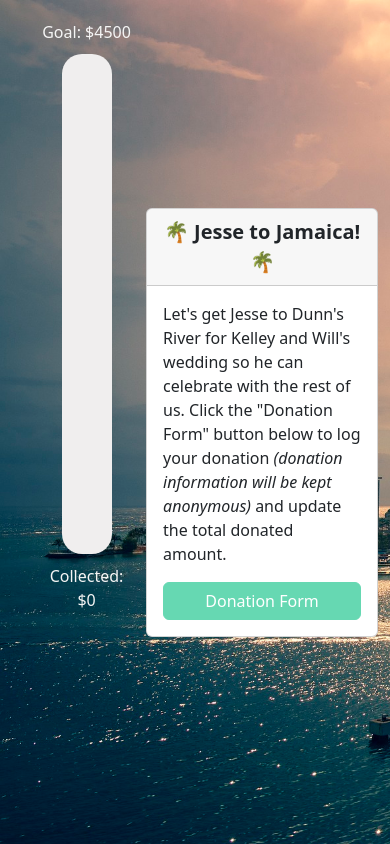
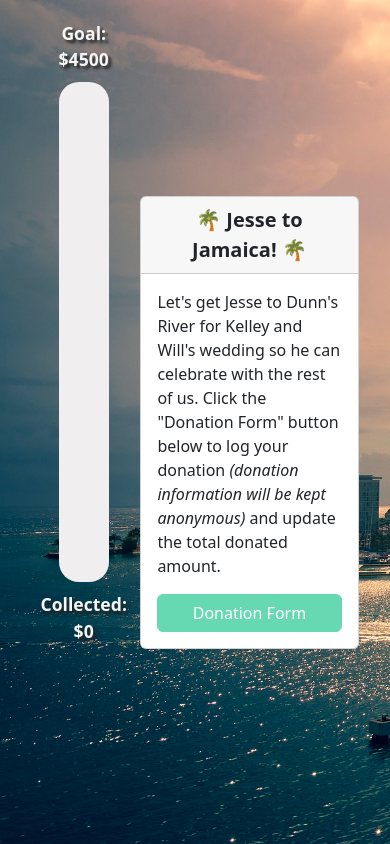
Before and after one commit to shannonkprice00/gift-goal-tracker, a React (Create React App) app in the folder client/: page / in a window 390 px wide. Built offline with nearby package versions, Linux system fonts and the light colour scheme; no server answers.

Commit message:
added styling and media queries

```diff
--- a/client/src/components/Thermometer/thermometer.css
+++ b/client/src/components/Thermometer/thermometer.css
@@ -22,14 +22,11 @@
     border-radius: 20px;
   }
 
-  .goal {
+  .goal, .collected {
     text-align: center;
     margin-bottom: 10px;
     color: whitesmoke;
+    font-weight: 700;
+    font-size: 1.1rem;
+    text-shadow: 3px 3px 3px #242424;
   }
-
-  .collected {
-    text-align: center;
-    margin-top: 10px;
-    color: whitesmoke;
-  }
--- a/client/src/pages/DonateForm/DonateForm.css
+++ b/client/src/pages/DonateForm/DonateForm.css
@@ -2,6 +2,7 @@
     width: 30%;
     min-width: fit-content;
     margin-right: 5%;
+    margin-left: 5%;
 }
 
 .successMessage {
--- a/client/src/pages/Home/home.css
+++ b/client/src/pages/Home/home.css
@@ -5,6 +5,7 @@
     align-items: center;
     min-height: 100vh;
     max-width: 75vh;
+    margin-right: 30%;
 }
 
 .center-button a.btn {
@@ -23,3 +24,27 @@
     font-size: 1.25rem;
     text-align: center;
 }
+
+@media (max-width: 1200px) {
+    .centered-card {
+        margin-right: 20%;
+    }
+}
+
+@media (max-width: 975px) {
+    .centered-card {
+        margin-right: 12%;
+    }
+}
+
+@media (max-width: 850px) {
+    .centered-card {
+        margin-right: 10%;
+    }
+}
+
+@media (max-width: 750px) {
+    .centered-card {
+        margin-right: 5%;
+    }
+}
```
